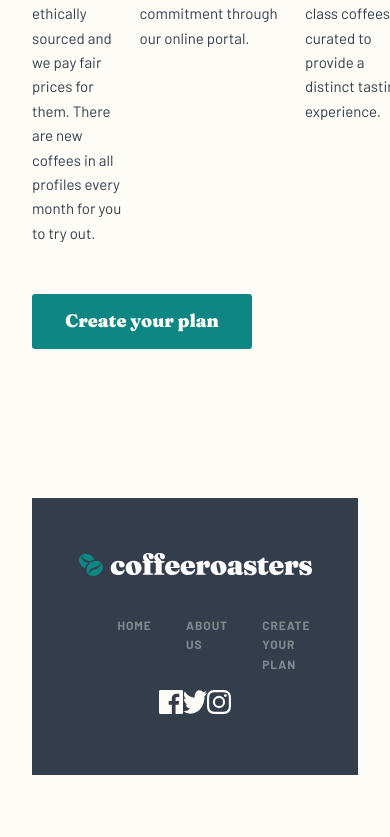
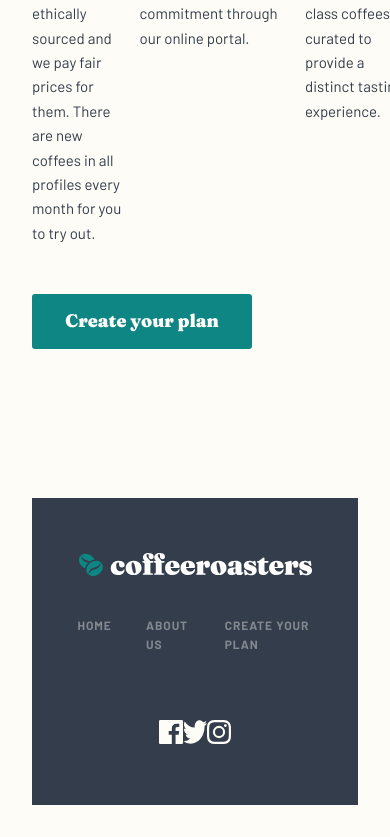
Before and after one commit to ohmymario/coffee-roasters, a Next.js app: page / in a window 390 px wide. Shown: the part 3934-4771 px from the top of the page. Before the commit the page ends 4741 px from the top, so only its background shows below. Built offline with nearby package versions, Linux system fonts and the light colour scheme.

Commit message:
add tablet styles for pagelink

```diff
--- a/components/pageLinks/PageLinksStyles.js
+++ b/components/pageLinks/PageLinksStyles.js
@@ -2,6 +2,11 @@ import styled from 'styled-components';
 
 const PageLinksStyles = styled.ul`
   display: flex;
+  padding: 0;
+  margin-bottom: 65px;
+  a:hover {
+    color: var(--lightCreamBG);
+  }
   li {
     font-family: 'Barlow', sans-serif;
     font-weight: 700;
```
